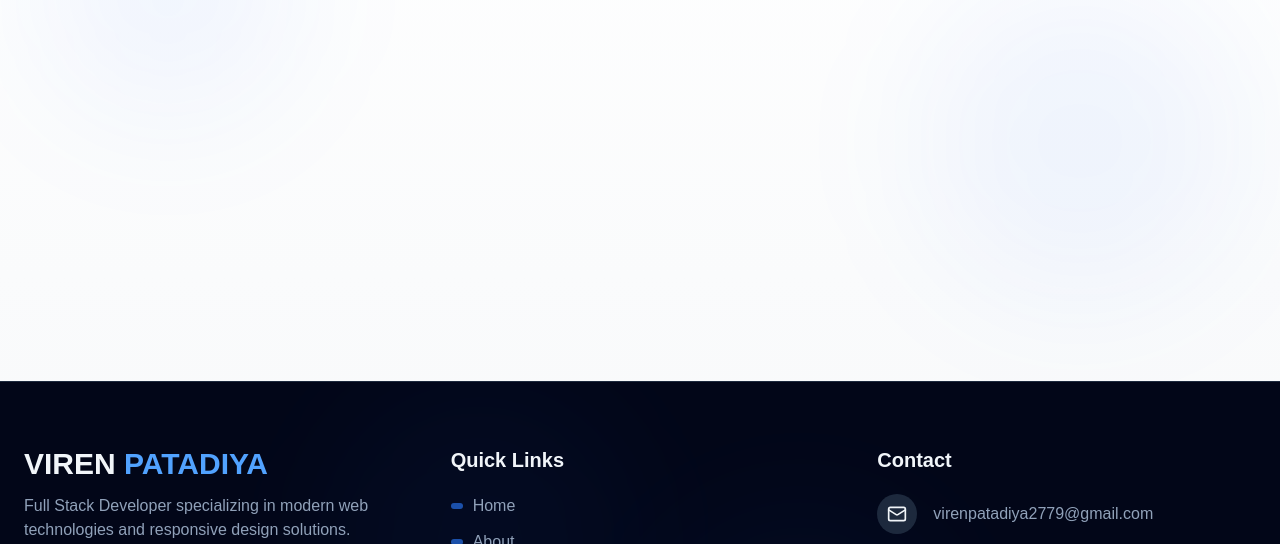
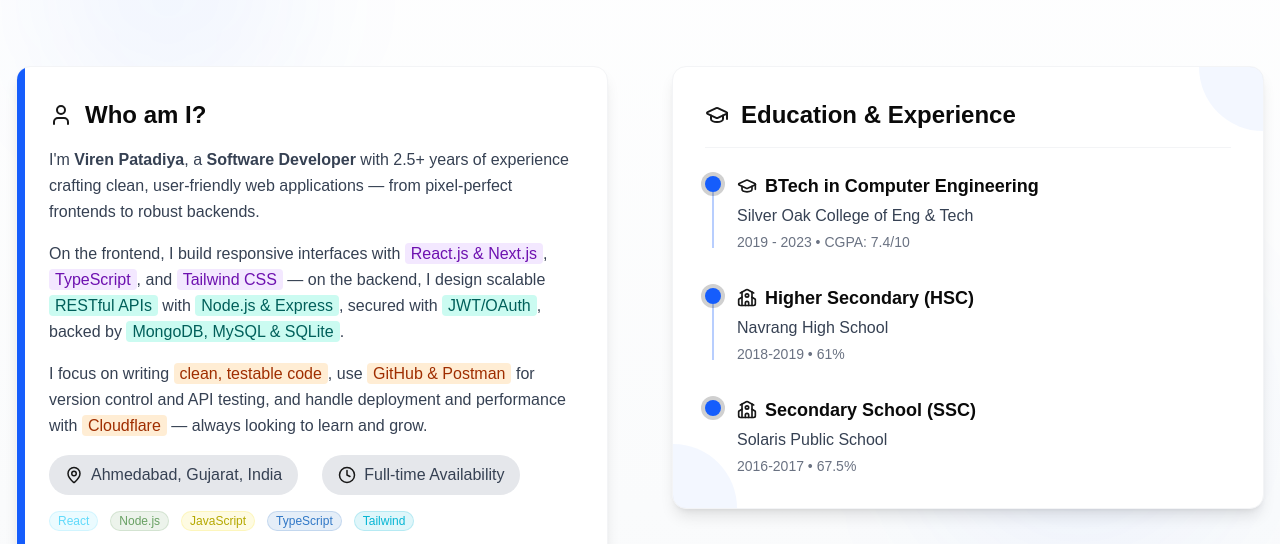
Before and after one commit to VIREN2779/viren-patadiya, a React (Vite) app: page / in a window 1280 px wide. Shown: the part 1016-1560 px from the top of the page. Built offline with nearby package versions, Linux system fonts and the light colour scheme.

Commit message:
feat(About.tsx): enhance About section with detailed personal and educational information

```diff
--- a/src/components/About.tsx
+++ b/src/components/About.tsx
@@ -1,13 +1,38 @@
 
-import { User, GraduationCap } from 'lucide-react';
-import { useState } from "react";
+import { User, MapPin, GraduationCap, Clock, School } from 'lucide-react';
+import { Badge } from "@/components/ui/badge";
+import { useEffect, useRef, useState } from "react";
 
 export default function About() {
     const [isVisible, setIsVisible] = useState(false);
+    const sectionRef = useRef<HTMLElement>(null);
+
+    useEffect(() => {
+        const observer = new IntersectionObserver(
+            ([entry]) => {
+                if (entry.isIntersecting) {
+                    setIsVisible(true);
+                    observer.unobserve(entry.target);
+                }
+            },
+            { threshold: 0.1 }
+        );
+
+        if (sectionRef.current) {
+            observer.observe(sectionRef.current);
+        }
+
+        return () => {
+            if (sectionRef.current) {
+                observer.unobserve(sectionRef.current);
+            }
+        };
+    }, []);
 
     return (
         <section
             id="about"
+            ref={sectionRef}
             className="relative py-24 bg-gradient-to-b from-white to-gray-50 overflow-hidden"
         >
             <div className="absolute top-20 left-10 w-64 h-64 bg-blue-600/5 rounded-full blur-3xl"></div>
@@ -29,14 +54,58 @@ export default function About() {
                             <div className="bg-white p-8 rounded-xl shadow-lg border border-gray-100 relative overflow-hidden">
                                 <div className="absolute top-0 left-0 w-2 h-full bg-blue-600"></div>
 
-                                <h3 className="text-2xl font-bold text-navy-dark mb-6 flex items-center">
+                                <h3 className="text-2xl font-bold text-navy-dark mb-4 flex items-center">
                                     <User className="mr-3 text-primary" size={24} />
                                     Who am I?
                                 </h3>
                                 <div className="space-y-4">
                                     <p className="text-gray-700 leading-relaxed">
-                                        I am a software developer with over 2.5 years of experience in both frontend and backend development. I enjoy building simple, clean, and user-friendly web applications that provide a great user experience.
+                                        I'm{" "}
+                                        <span className="font-bold">Viren Patadiya</span>, a{" "}
+                                        <span className="font-bold">Software Developer</span>{" "}
+                                        with 2.5+ years of experience crafting clean, user-friendly web applications — from pixel-perfect frontends to robust backends.
                                     </p>
+
+                                    <p className="text-gray-700 leading-relaxed mt-4">
+                                        On the frontend, I build responsive interfaces with{" "}
+                                        <mark className="bg-purple-100 text-purple-800 rounded px-1.5 py-0.5 font-medium not-italic">React.js & Next.js</mark>,{" "}
+                                        <mark className="bg-purple-100 text-purple-800 rounded px-1.5 py-0.5 font-medium not-italic">TypeScript</mark>, and{" "}
+                                        <mark className="bg-purple-100 text-purple-800 rounded px-1.5 py-0.5 font-medium not-italic">Tailwind CSS</mark> —
+                                        on the backend, I design scalable{" "}
+                                        <mark className="bg-teal-100 text-teal-800 rounded px-1.5 py-0.5 font-medium not-italic">RESTful APIs</mark> with{" "}
+                                        <mark className="bg-teal-100 text-teal-800 rounded px-1.5 py-0.5 font-medium not-italic">Node.js & Express</mark>,
+                                        secured with <mark className="bg-teal-100 text-teal-800 rounded px-1.5 py-0.5 font-medium not-italic">JWT/OAuth</mark>, backed by{" "}
+                                        <mark className="bg-teal-100 text-teal-800 rounded px-1.5 py-0.5 font-medium not-italic">MongoDB, MySQL & SQLite</mark>.
+                                    </p>
+
+                                    <p className="text-gray-700 leading-relaxed mt-4">
+                                        I focus on writing{" "}
+                                        <mark className="bg-orange-100 text-orange-800 rounded px-1.5 py-0.5 font-medium not-italic">clean, testable code</mark>,
+                                        use{" "}
+                                        <mark className="bg-orange-100 text-orange-800 rounded px-1.5 py-0.5 font-medium not-italic">GitHub & Postman</mark>{" "}
+                                        for version control and API testing, and handle deployment and performance with{" "}
+                                        <mark className="bg-orange-100 text-orange-800 rounded px-1.5 py-0.5 font-medium not-italic">Cloudflare</mark> — always looking to learn and grow.
+                                    </p>
+
+                                    <div className="flex flex-col sm:flex-row sm:items-center gap-y-2 sm:gap-x-6">
+                                        <div className="flex items-center gap-2 bg-gray-200 px-4 py-2 rounded-full">
+                                            <MapPin size={18} className="text-primary" />
+                                            <span className="text-gray-700">Ahmedabad, Gujarat, India</span>
+                                        </div>
+                                        <div className="flex items-center gap-2 bg-gray-200 px-4 py-2 rounded-full">
+                                            <Clock size={18} className="text-primary" />
+                                            <span className="text-gray-700">Full-time Availability</span>
+                                        </div>
+                                    </div>
+
+                                    <div className="flex flex-wrap gap-3">
+                                        <Badge variant="secondary" style={{ backgroundColor: '#61dafb20', color: '#61dafb', borderColor: '#61dafb30' }}>React</Badge>
+                                        <Badge variant="secondary" style={{ backgroundColor: '#68a06320', color: '#68a063', borderColor: '#68a06330' }}>Node.js</Badge>
+                                        <Badge variant="secondary" style={{ backgroundColor: '#f7df1e20', color: '#b5a800', borderColor: '#f7df1e30' }}>JavaScript</Badge>
+                                        <Badge variant="secondary" style={{ backgroundColor: '#3178c620', color: '#3178c6', borderColor: '#3178c630' }}>TypeScript</Badge>
+                                        <Badge variant="secondary" style={{ backgroundColor: '#06b6d420', color: '#06b6d4', borderColor: '#06b6d430' }}>Tailwind</Badge>
+                                    </div>
+
                                 </div>
                             </div>
                         </div>
@@ -56,7 +125,6 @@ export default function About() {
                                     <div className="space-y-8">
                                         <div className="relative pl-8 before:content-[''] before:absolute before:left-0 before:top-1 before:w-4 before:h-4 before:bg-blue-600 before:rounded-full before:z-10 before:ring-4 before:ring-primary/20 timeline-item">
                                             <div className="absolute left-[7px] top-5 bottom-0 w-0.5 h-[calc(100%-24px)] bg-blue-600/30"></div>
-
                                             <h4 className="text-lg font-semibold text-navy-dark flex items-center">
                                                 <GraduationCap className="mr-2 h-5 w-5 text-primary" />
                                                 BTech in Computer Engineering
@@ -65,6 +133,24 @@ export default function About() {
                                             <p className="text-sm text-gray-500 mt-1">2019 - 2023 • CGPA: 7.4/10</p>
                                         </div>
 
+                                        <div className="relative pl-8 before:content-[''] before:absolute before:left-0 before:top-1 before:w-4 before:h-4 before:bg-blue-600 before:rounded-full before:z-10 before:ring-4 before:ring-primary/20 timeline-item">
+                                            <div className="absolute left-[7px] top-5 bottom-0 w-0.5 h-[calc(100%-24px)] bg-blue-600/30"></div>
+                                            <h4 className="text-lg font-semibold text-navy-dark flex items-center">
+                                                <School className="mr-2 h-5 w-5 text-primary" />
+                                                Higher Secondary (HSC)
+                                            </h4>
+                                            <p className="text-gray-700 mt-1">Navrang High School</p>
+                                            <p className="text-sm text-gray-500 mt-1">2018-2019 • 61%</p>
+                                        </div>
+
+                                        <div className="relative pl-8 before:content-[''] before:absolute before:left-0 before:top-1 before:w-4 before:h-4 before:bg-blue-600 before:rounded-full before:z-10 before:ring-4 before:ring-primary/20 timeline-item">
+                                            <h4 className="text-lg font-semibold text-navy-dark flex items-center">
+                                                <School className="mr-2 h-5 w-5 text-primary" />
+                                                Secondary School (SSC)
+                                            </h4>
+                                            <p className="text-gray-700 mt-1">Solaris Public School</p>
+                                            <p className="text-sm text-gray-500 mt-1">2016-2017 • 67.5%</p>
+                                        </div>
                                     </div>
                                 </div>
                             </div>
```
